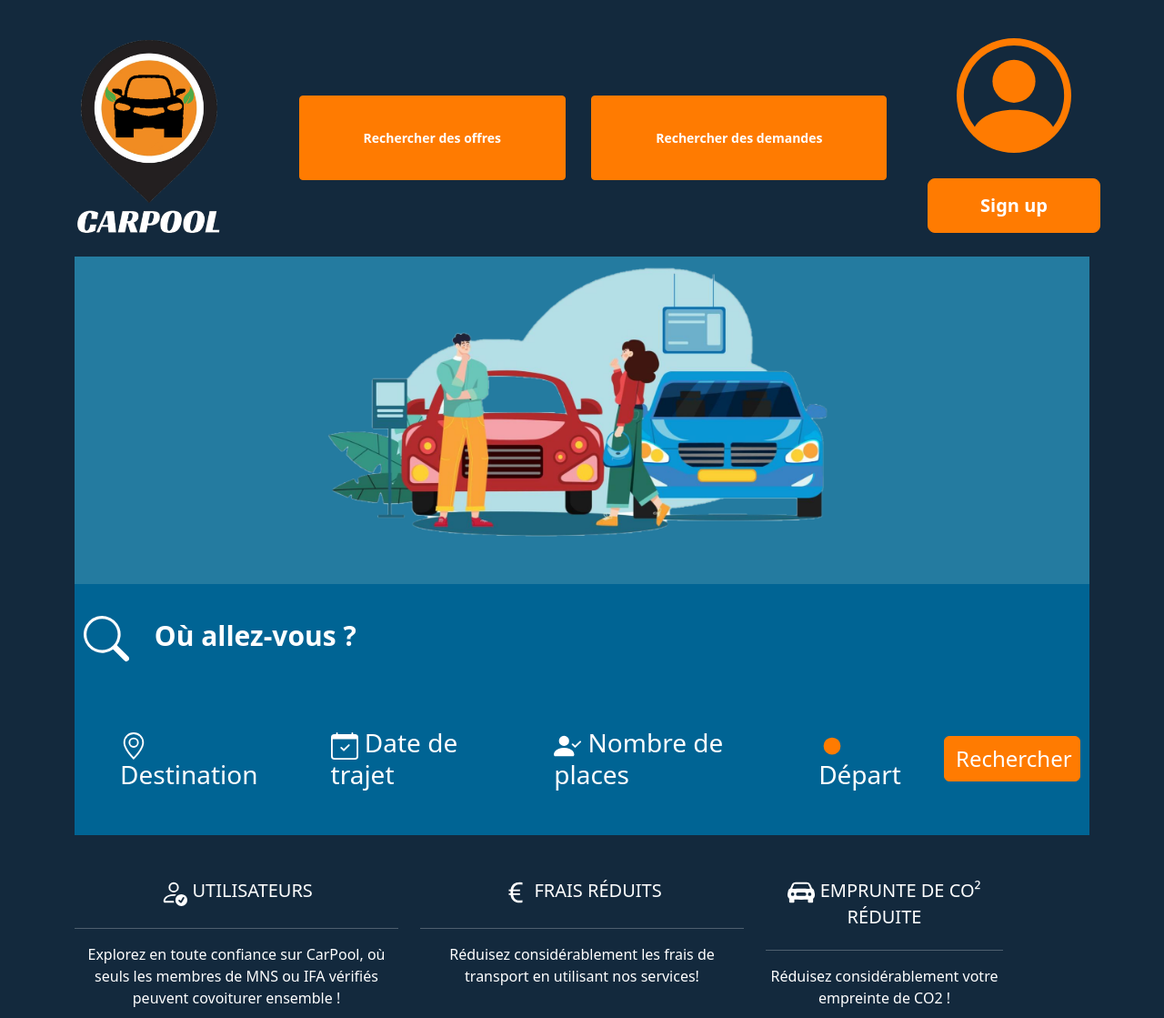
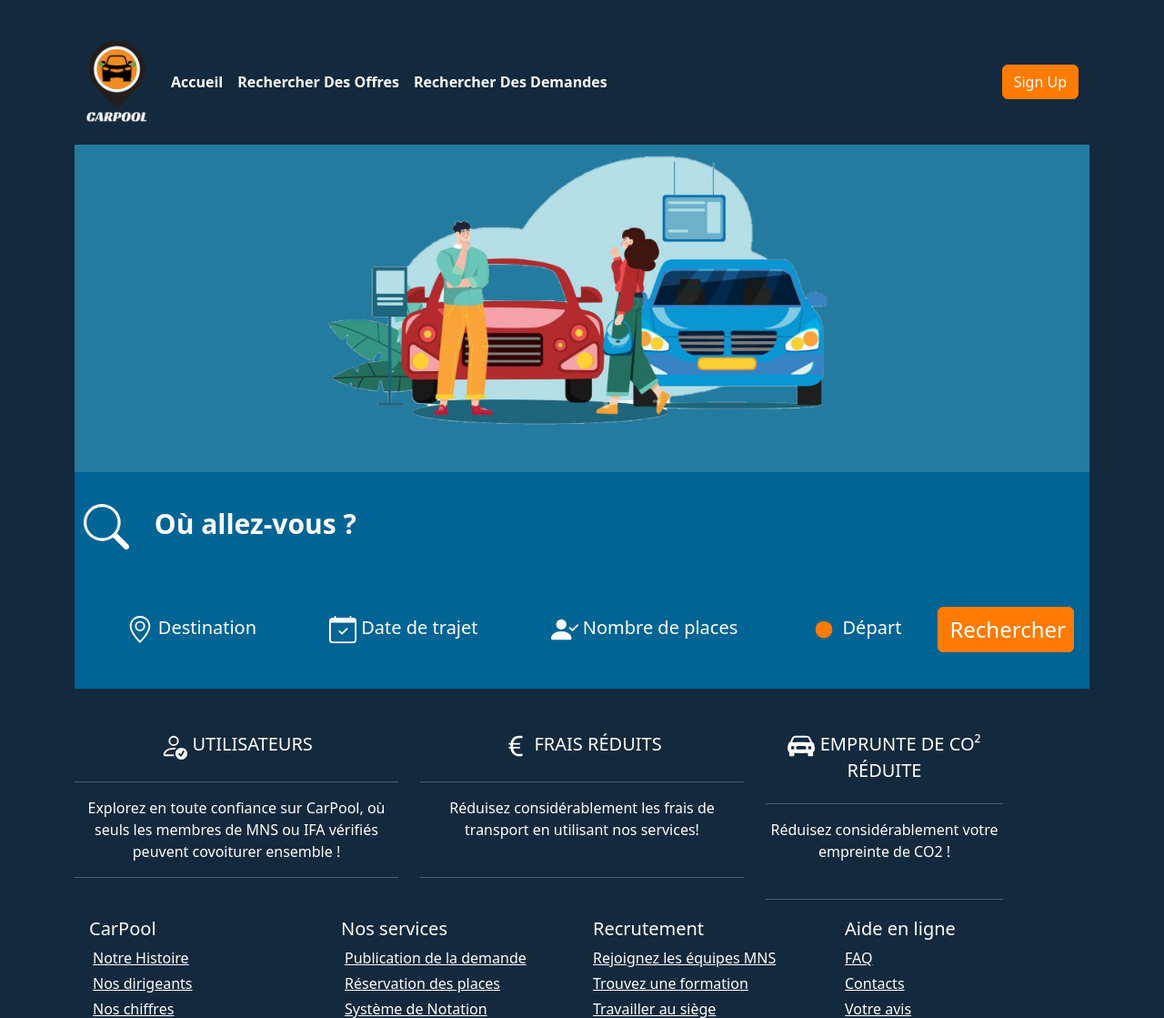
Before and after one commit to xino57/CarPool, a PHP site: page /front/public/index.html in a window 1280 px wide. Shown: the top 1119 px of the page at 91% size. Run offline with PHP 8.4, Linux system fonts and the light colour scheme.

Commit message:
New navbar responsive in bootstrap

```diff
--- a/css/style.css
+++ b/css/style.css
@@ -1,4 +1,8 @@
 /*....................................................................header....................................................................*/
+.imageLogo {
+    height: auto;
+    width: 70px;
+}
 
 body {
     background-color: #13293D;
@@ -9,13 +13,11 @@ body {
     padding: 35px 70px;
 }
 
-.iconSignUp {
-    width: 150px;
-    height: 150px;
-}
 
-.signUp button {
-    padding: 14px 14px;
+.navbar-toggler-color {
+    color: white;
+    border-color: white;
+    background-color: #ff7b01;
 }
 
 /*....................................................................Content....................................................................*/
@@ -59,6 +61,7 @@ body {
 
 .scope h3 {
     margin: 40px;
+    font-size: 20px;
 }
 
 .iconGeo,
--- a/front/public/index.html
+++ b/front/public/index.html
@@ -15,29 +15,35 @@
 <body>
     <div class="container">
         <!-- Header -->
-        <nav class="header">
-            <div class="row align-items-center">
-                <div class="col-md-2 col-sm-4">
-                    <img src="/image/logo_Carpool.png" alt="logo_carpool" class="imageLogo img-fluid" />
-                </div>
-                <div class="col-md-8 col-sm-12 text-center">
-                    <div class="button-center text-center center-button">
-                        <button class="btn btn-primary m-4 btn-lg btn-sm">
-                            <strong>Rechercher des offres</strong>
-                        </button>
-                        <button class="btn btn-primary btn-lg btn-sm">
-                            <strong>Rechercher des demandes</strong>
-                        </button>
-                    </div>
-                </div>
 
-                <div class="col-md-2 col-sm-4 text-center d-md-block d-sm- none">
-                    <div class="row justify-content-center align-items-center signUp">
-                        <img src="/icon/person-circle.svg" alt="logoSignUp" class="iconSignUp img-fluid" />
-                        <button class="btn btn-primary btn-rounded m-3 btn-lg signUp-button">
-                            <strong>Sign up</strong>
-                        </button>
-                    </div>
+        <nav class="navbar navbar-expand-lg bg-custom-blue navbar-light">
+            <div class="container-fluid">
+                <a class="navbar-brand" href="#"><img src="/image/logo_Carpool.png" alt="logo_Carpool"
+                        class="imageLogo img-fluid"></a>
+                <button class="navbar-toggler custom-toggler navbar-toggler-color" type="button"
+                    data-bs-toggle="collapse" data-bs-target="#navbarSupportedContent"
+                    aria-controls="navbarSupportedContent" aria-expanded="false" aria-label="Toggle navigation">
+                    <span class="navbar-toggler-icon navbar-toggler-color"></span>
+                </button>
+
+                <div class="collapse navbar-collapse" id="navbarSupportedContent">
+                    <ul class="navbar-nav me-auto mb-2 mb-lg-0">
+                        <li class="nav-item">
+                            <a class="nav-link active" aria-current="page" href="#"><strong
+                                    class="text-white text-underline">Accueil</strong></a>
+                        </li>
+                        <li class="nav-item">
+                            <a class="nav-link active" aria-current="page" href="#"><strong
+                                    class="text-white">Rechercher Des Offres</strong></a>
+                        </li>
+                        <li class="nav-item">
+                            <a class="nav-link active" aria-current="page" href="#"><strong
+                                    class="text-white">Rechercher Des Demandes</strong></a>
+                        </li>
+                    </ul>
+                    <form class="d-flex" role="search">
+                        <button class="btn btn-primary signUp" type="submit">Sign Up</button>
+                    </form>
                 </div>
             </div>
         </nav>
@@ -163,6 +169,7 @@
             </footer>
         </div>
     </div>
+    <script src="/bootstrap/js/bootstrap.bundle.min.js"></script>
 </body>
 
 </html>
```
